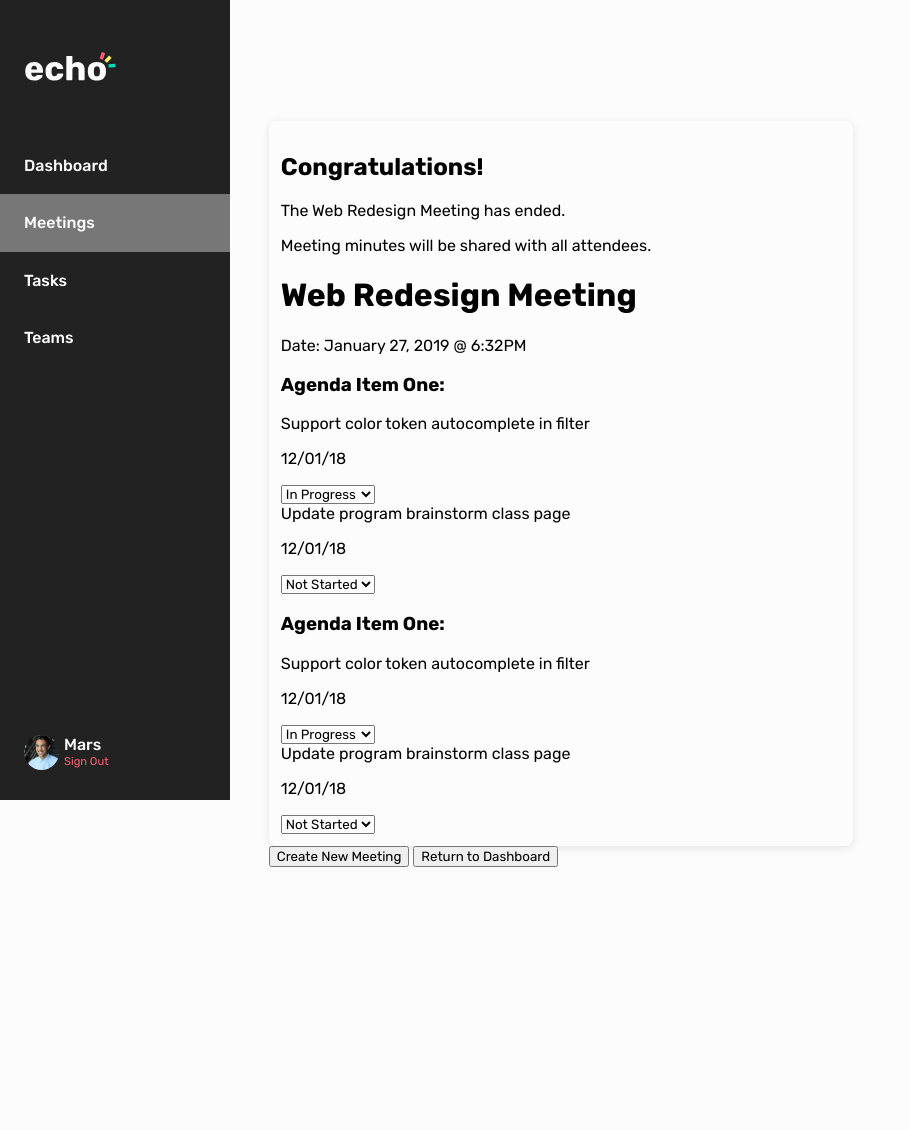
After one commit to james-tyner/echo-meetings, a PHP site: page /meeting_complete.php in a window 1280 px wide. The commit adds this page. Shown: the whole page, without its empty margins (0-910 px from the left). Run offline with PHP 8.4, Linux system fonts and the light colour scheme.

Commit message:
Meeting complete page

```diff
--- a/css/styles.scss
+++ b/css/styles.scss
@@ -115,6 +115,7 @@ main {
   padding:3vw;
   padding-top:0;
   margin-top:calc(6vw + 0.67em + 2.1em);
+  position: relative;
 
   .card {
     @include card-style;
--- /dev/null
+++ b/js/confetti.js
@@ -0,0 +1,119 @@
+/** Adapted from
+ * https://github.com/daniel-lundin/dom-confetti/blob/master/src/main.js
+ * by mars
+ */
+const confeeti = (function () {
+
+    function createElements($root, elementCount, colors, width, height) {
+        return Array.from({length: elementCount}).map((_, index) => {
+            const element = document.createElement("div");
+            const color = colors[index % colors.length];
+            element.style["background-color"] = color; // eslint-disable-line space-infix-ops
+            element.style.width = width;
+            element.style.height = height;
+            element.style.position = "absolute";
+            element.style.willChange = "transform, opacity";
+            element.style.visibility = "hidden";
+            $root.append(element);
+            return element;
+        });
+    }
+
+    function randomPhysics(angle, spread, startVelocity, random) {
+        const radAngle = angle * (Math.PI / 180);
+        const radSpread = spread * (Math.PI / 180);
+        return {
+            x: 0,
+            y: 0,
+            wobble: random() * 10,
+            wobbleSpeed: 0.1 + random() * 0.1,
+            velocity: startVelocity * 0.5 + random() * startVelocity,
+            angle2D: -radAngle + (0.5 * radSpread - random() * radSpread),
+            angle3D: -(Math.PI / 4) + random() * (Math.PI / 2),
+            tiltAngle: random() * Math.PI,
+            tiltAngleSpeed: 0.1 + random() * 0.3
+        };
+    }
+
+    function updateFetti(fetti, progress, dragFriction, decay) {
+        /* eslint-disable no-param-reassign */
+        fetti.physics.x += Math.cos(fetti.physics.angle2D) * fetti.physics.velocity;
+        fetti.physics.y += Math.sin(fetti.physics.angle2D) * fetti.physics.velocity;
+        fetti.physics.z += Math.sin(fetti.physics.angle3D) * fetti.physics.velocity;
+        fetti.physics.wobble += fetti.physics.wobbleSpeed;
+        // Backward compatibility
+        if (decay) {
+            fetti.physics.velocity *= decay;
+        } else {
+            fetti.physics.velocity -= fetti.physics.velocity * dragFriction;
+        }
+        fetti.physics.y += 3;
+        fetti.physics.tiltAngle += fetti.physics.tiltAngleSpeed;
+
+        const {x, y, tiltAngle, wobble} = fetti.physics;
+        const wobbleX = x + 10 * Math.cos(wobble);
+        const wobbleY = y + 10 * Math.sin(wobble);
+        const transform = `translate3d(${wobbleX}px, ${wobbleY}px, 0) rotate3d(1, 1, 1, ${tiltAngle}rad)`;
+
+        fetti.element.style.visibility = "visible";
+        fetti.element.style.transform = transform;
+        fetti.element.style.opacity = 1 - progress;
+
+        /* eslint-enable */
+    }
+
+    function animate(root, fettis, dragFriction, decay, duration, delay) {
+        let startTime;
+
+        return new Promise(resolve => {
+            function update(time) {
+                if (!startTime) startTime = time;
+                const elapsed = time - startTime;
+                const progress = startTime === time ? 0 : (time - startTime) / duration;
+                fettis.slice(0, Math.ceil(elapsed / delay)).forEach(fetti => {
+                    updateFetti(fetti, progress, dragFriction, decay);
+                });
+
+                if (time - startTime < duration) {
+                    requestAnimationFrame(update);
+                } else {
+                    fettis.forEach(fetti => {
+                        if (fetti.element.parentNode === root) {
+                            return root.removeChild(fetti.element);
+                        }
+                    });
+                    resolve();
+                }
+            }
+
+            requestAnimationFrame(update);
+        });
+    }
+
+    const settings = {
+        angle: "270",
+        spread: "220",
+        startVelocity: "45",
+        elementCount: "70",
+        dragFriction: 0.2,
+        duration: "2000",
+        delay: 0,
+        width: "10px",
+        height: "10px",
+        colors: ["#a864fd", "#29cdff", "#78ff44", "#ff718d", "#fdff6a"],
+        random: Math.random,
+    };
+
+    function confetti(element) {
+        const elements =
+            createElements(element, settings.elementCount, settings.colors, settings.width, settings.height);
+        console.log(elements);
+        const fettis = elements.map(element => ({
+            element,
+            physics: randomPhysics(settings.angle, settings.spread, settings.startVelocity, settings.random)
+        }));
+        animate(element, fettis, settings.dragFriction, 0.9, settings.duration, settings.delay)
+    }
+
+    return confetti;
+})();
--- /dev/null
+++ b/meeting_complete.php
@@ -0,0 +1,100 @@
+<?php
+$title = "Congratulations!";
+$username = "Mars"; // this will appear in the bottom of the sidebar. Eventually should be managed by session variables
+$active = "meetings";
+
+?>
+
+<!DOCTYPE html>
+<html lang='en'>
+<head>
+  <?php require 'components/metadata.php'; ?>
+</head>
+<body>
+<!-- navbar -->
+<?php require 'components/nav.php'; ?>
+
+<!-- middle area -->
+<main>
+  <div class="confetti-launcher">
+
+  </div>
+  <div class="card meeting-end-card">
+    <div class="card-header">
+      <h2> Congratulations! </h2>
+      <p>The <span class="meeting-name-span">Web Redesign Meeting</span> has ended.</p>
+      <p>Meeting minutes will be shared with all attendees.</p>
+    </div>
+
+    <div class="card-body">
+      <h1 class="page-title">Web Redesign Meeting</h1>
+      <p class="date">Date: <span class="date-span">January 27, 2019 @ 6:32PM</span></p>
+
+      <div class="agenda-item-list">
+        <div class="agenda-item">
+          <h3>Agenda Item One:</h3>
+          <div class="tasks-div">
+            <div class="task-item-div">
+              <label for="task-1">Support color token autocomplete in filter</label>
+              <p class="task-due task-upcoming">12/01/18</p>
+              <select id="task-1">
+                <option value="1">Not Started</option>
+                <option value="2" selected>In Progress</option>
+                <option value="3">Done</option>
+              </select>
+            </div>
+            <div class="task-item-div">
+              <label for="task-1">Update program brainstorm class page</label>
+              <p class="task-due task-progress">12/01/18</p>
+              <select id="task-1">
+                <option value="1" selected>Not Started</option>
+                <option value="2">In Progress</option>
+                <option value="3">Done</option>
+              </select>
+            </div>
+          </div>
+        </div>
+        <div class="agenda-item">
+          <h3>Agenda Item One:</h3>
+          <div class="tasks-div">
+            <div class="task-item-div">
+              <label for="task-1">Support color token autocomplete in filter</label>
+              <p class="task-due task-upcoming">12/01/18</p>
+              <select id="task-1">
+                <option value="1">Not Started</option>
+                <option value="2" selected>In Progress</option>
+                <option value="3">Done</option>
+              </select>
+            </div>
+            <div class="task-item-div">
+              <label for="task-1">Update program brainstorm class page</label>
+              <p class="task-due task-progress">12/01/18</p>
+              <select id="task-1">
+                <option value="1" selected>Not Started</option>
+                <option value="2">In Progress</option>
+                <option value="3">Done</option>
+              </select>
+            </div>
+          </div>
+        </div>
+      </div>
+    </div>
+
+
+  </div>
+  <div class="button-group">
+    <button class="button create-meeting-btn">Create New Meeting</button>
+    <button class="button dashboard-btn" onclick="location.href='index.php'">Return to Dashboard</button>
+  </div>
+</main>
+<!--not sure we are using jquery on other places-->
+<script src="https://code.jquery.com/jquery-3.3.1.slim.min.js"></script>
+<script src="js/confetti.js"></script>
+<script>
+    (function () {
+        setTimeout(() => confeeti($('.confetti-launcher')), 3000);
+    })()
+</script>
+
+</body>
+</html>
```
Also changed, not shown: css/pages/_meetings.scss (+91 -0 lines).
